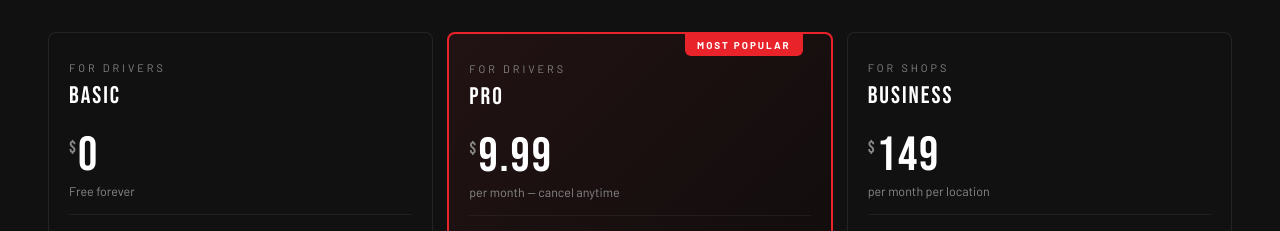
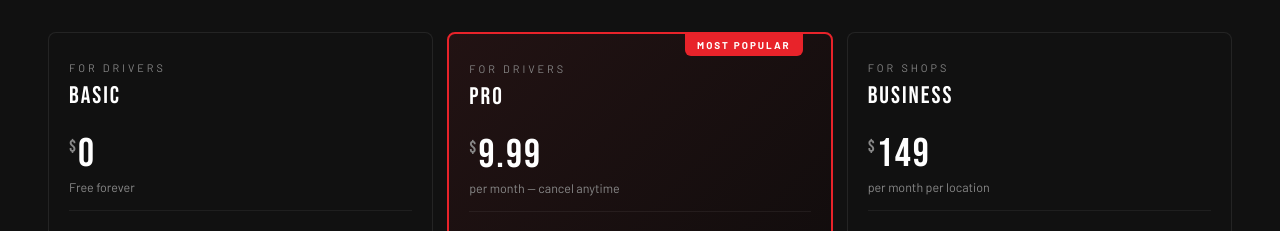
Before and after one commit to Mecha-app/Mecha-app, a React (Create React App) app in the folder frontend/: page / in a window 1280 px wide. Shown: the part 9920-10151 px from the top of the page. Built offline with nearby package versions, Linux system fonts and the light colour scheme; no server answers.

Commit message:
Fix pricing card spacing

```diff
--- a/frontend/src/pages/LandingPage.js
+++ b/frontend/src/pages/LandingPage.js
@@ -415,7 +415,7 @@ export default function LandingPage(){
               {featured&&<div style={{position:'absolute',top:0,right:28,background:R,fontSize:'.62rem',fontWeight:700,letterSpacing:2,textTransform:'uppercase',padding:'5px 12px',borderRadius:'0 0 6px 6px'}}>Most Popular</div>}
               <div style={{fontSize:'.68rem',letterSpacing:3,textTransform:'uppercase',color:'#888',marginBottom:7}}>{tier}</div>
               <div style={{fontFamily:"'Bebas Neue'",fontSize:'1.5rem',letterSpacing:2,marginBottom:22}}>{name}</div>
-              <div style={{fontFamily:"'Bebas Neue'",fontSize:'3rem',letterSpacing:2,lineHeight:1}}><span style={{fontSize:'1.1rem',color:'#888',verticalAlign:'super'}}>$</span>{price}</div>
+              <div style={{fontFamily:"'Bebas Neue'",fontSize:'2.5rem',letterSpacing:2,lineHeight:1.1}}><span style={{fontSize:'1.1rem',color:'#888',verticalAlign:'super'}}>$</span>{price}</div>
               <div style={{fontSize:'.78rem',color:'#888',marginTop:4,marginBottom:0}}>{period}</div>
               <div style={{height:1,background:'rgba(255,255,255,0.06)',margin:'16px 0'}}/>
               <ul style={{listStyle:'none',marginBottom:0}}>
```
